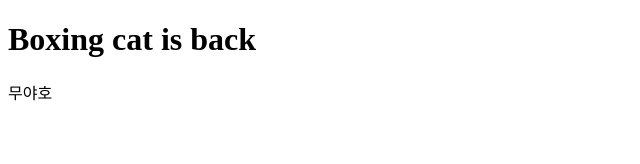
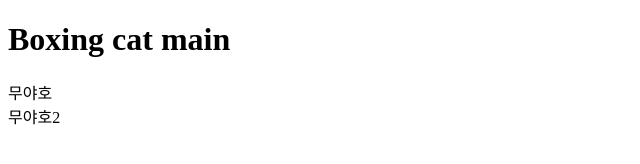
Before and after one commit to sehyunk2/boxiting, a plain HTML site: page index.html in a window 1280 px wide. Shown: the whole page, without its empty margins (0-640 px from the left). Drawn offline with Linux system fonts and the light colour scheme.

Commit message:
무야호2 추가

```diff
--- a/index.html
+++ b/index.html
@@ -5,7 +5,8 @@
     <title>Document</title>
 </head>
 <body>
-    <h1>Boxing cat is back</h1>
+    <h1>Boxing cat main</h1>
     <div>무야호</div>
+    <div>무야호2</div>
 </body>
 </html>
```
